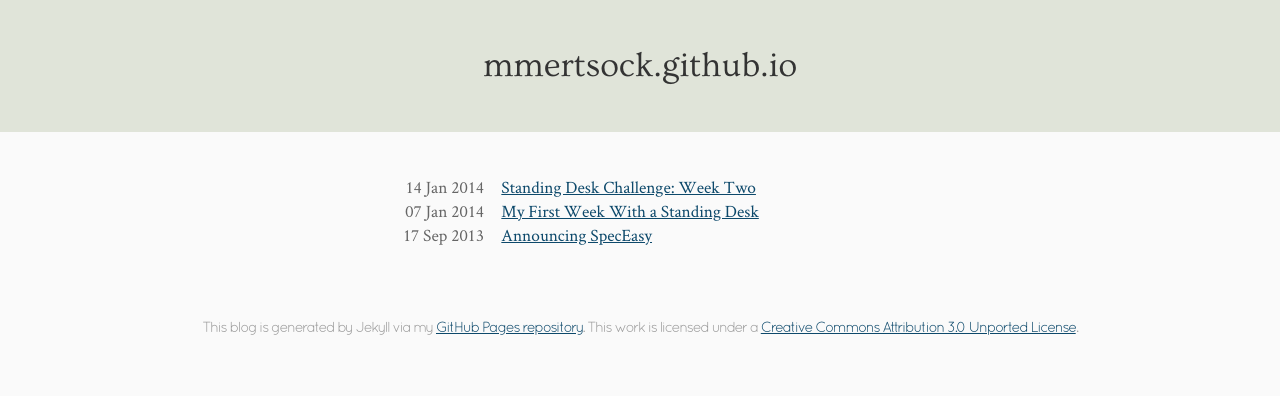
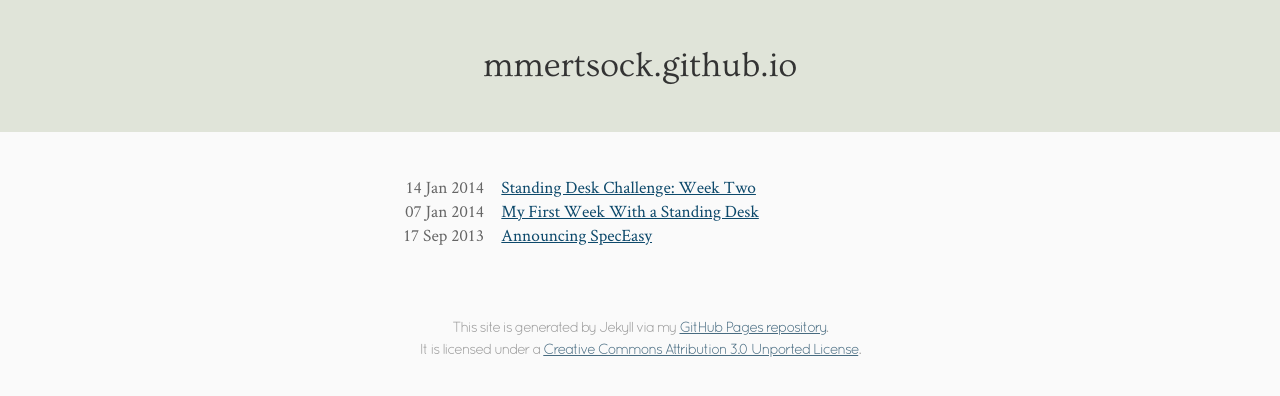
Before and after one commit to mmertsock/mmertsock.github.io, a Jekyll site: the page built from index.html, in a window 1280 px wide. Shown: the top 396 px of the page. Built offline with Jekyll 4.4.1, drawn with Linux system fonts in a browser that asks for light colours.

Commit message:
Footer content/link tweaks

```diff
--- a/_layouts/default.html
+++ b/_layouts/default.html
@@ -27,9 +27,10 @@
 
     <footer>
         <p>
-        This blog is generated by Jekyll via my
+        This site is generated by Jekyll via my
         <a href="https://github.com/mmertsock/mmertsock.github.io">GitHub Pages repository</a>.
-        This work is licensed under a <a rel="license" href="http://creativecommons.org/licenses/by/3.0/deed.en_US">Creative Commons Attribution 3.0 Unported License</a>.
+        <br>
+        It is licensed under a <a rel="license" href="http://creativecommons.org/licenses/by/3.0/deed.en_US">Creative Commons Attribution 3.0 Unported License</a>.
         </p>
     </footer>
 
--- a/css/main.css
+++ b/css/main.css
@@ -162,6 +162,14 @@
     color: #999;
 }
 
+footer a:link, footer a:hover {
+    color: #476B80;
+}
+
+footer a:visited, footer a:active {
+    color: #995680;
+}
+
 footer p {
     font-family: "Quicksand", "HelveticaNeue-Light", "Helvetica", sans-serif;
     font-weight: 400;
```
